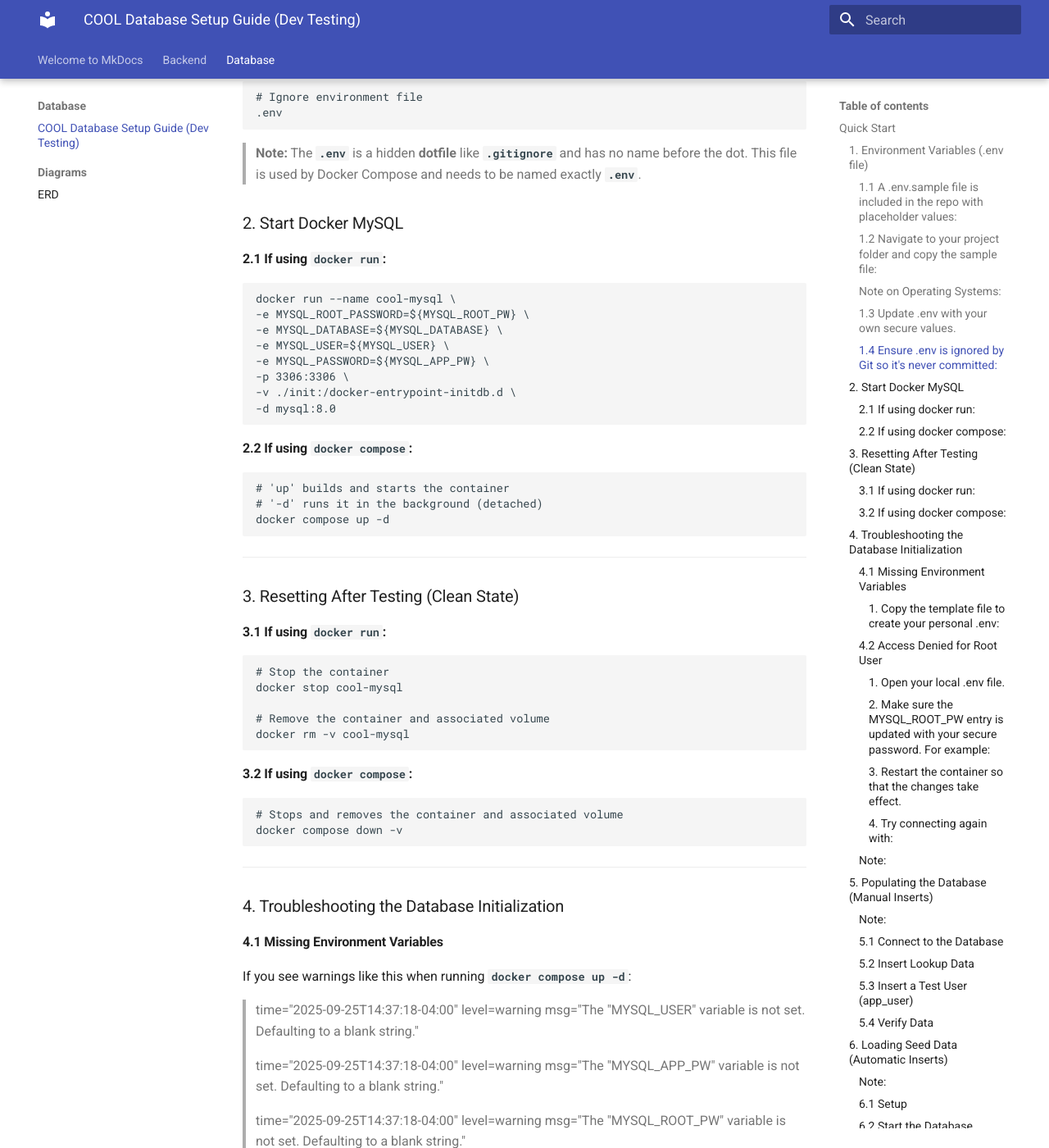
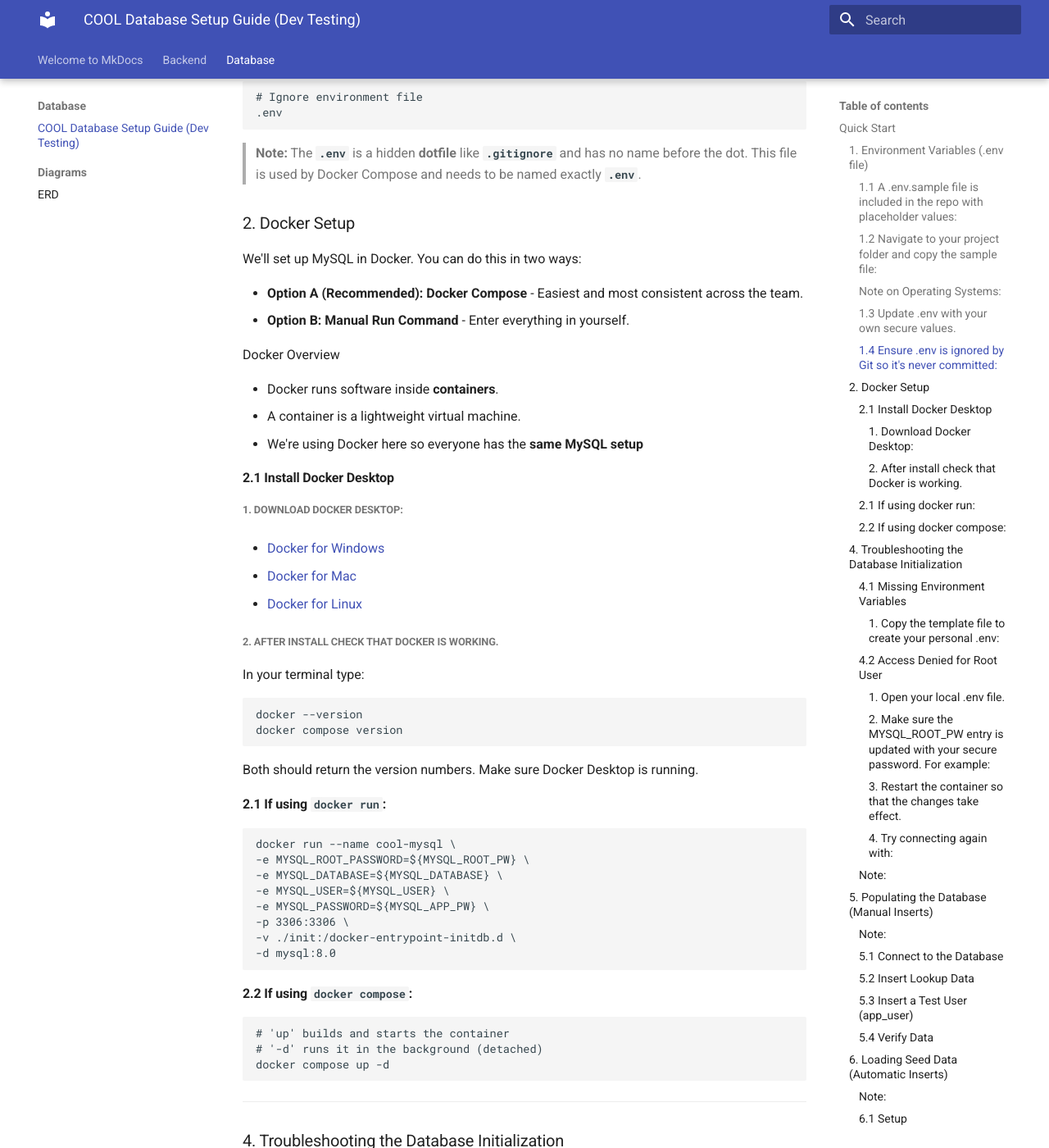
Before and after one commit to CityOfOrlando-2025/COOL, an MkDocs documentation site: the page built from documentation/docs/database/cool-db-setup-guide.md, in a window 1280 px wide and 1400 px high, scrolled down 1343 px. Shown: the whole window at 82% size. Built offline with MkDocs 1.6.1 and Material for MkDocs 9.7.7, drawn with Linux system fonts in a browser that asks for light colours.

Commit message:
added docker install, removed sec 3

````diff
--- a/documentation/docs/database/cool-db-setup-guide.md
+++ b/documentation/docs/database/cool-db-setup-guide.md
@@ -61,7 +61,37 @@ Copy-Item .env.sample .env
 > The **`.env`** is a hidden **dotfile** like **`.gitignore`** and has no name before the dot.
 > This file is used by Docker Compose and needs to be named exactly **`.env`**.
 
-### 2. Start Docker MySQL
+### 2. Docker Setup
+
+We'll set up MySQL in Docker. You can do this in two ways:
+
+- **Option A (Recommended): Docker Compose** - Easiest and most consistent across the team.
+- **Option B: Manual Run Command** - Enter everything in yourself.
+
+Docker Overview
+
+- Docker runs software inside **containers**.
+- A container is a lightweight virtual machine.
+- We're using Docker here so everyone has the **same MySQL setup**
+
+#### 2.1 Install Docker Desktop
+
+##### 1. Download Docker Desktop:
+   - [Docker for Windows](https://docs.docker.com/desktop/setup/install/windows-install/)
+
+   - [Docker for Mac](https://docs.docker.com/desktop/setup/install/mac-install/)
+
+   - [Docker for Linux](https://docs.docker.com/desktop/setup/install/linux/)
+
+##### 2. After install check that Docker is working.
+
+In your terminal type:
+```
+docker --version
+docker compose version
+```
+Both should return the version numbers. Make sure Docker Desktop is running.
+
 
 #### 2.1 If using **`docker run`**:
 
@@ -86,26 +116,6 @@ docker compose up -d
 
 ---
 
-### 3. Resetting After Testing (Clean State)
-
-#### 3.1 If using **`docker run`**:
-
-```
-# Stop the container
-docker stop cool-mysql
-
-# Remove the container and associated volume
-docker rm -v cool-mysql
-```
-
-#### 3.2 If using **`docker compose`**:
-
-```
-# Stops and removes the container and associated volume
-docker compose down -v
-```
-
----
 
 ### 4. Troubleshooting the Database Initialization
 
````
